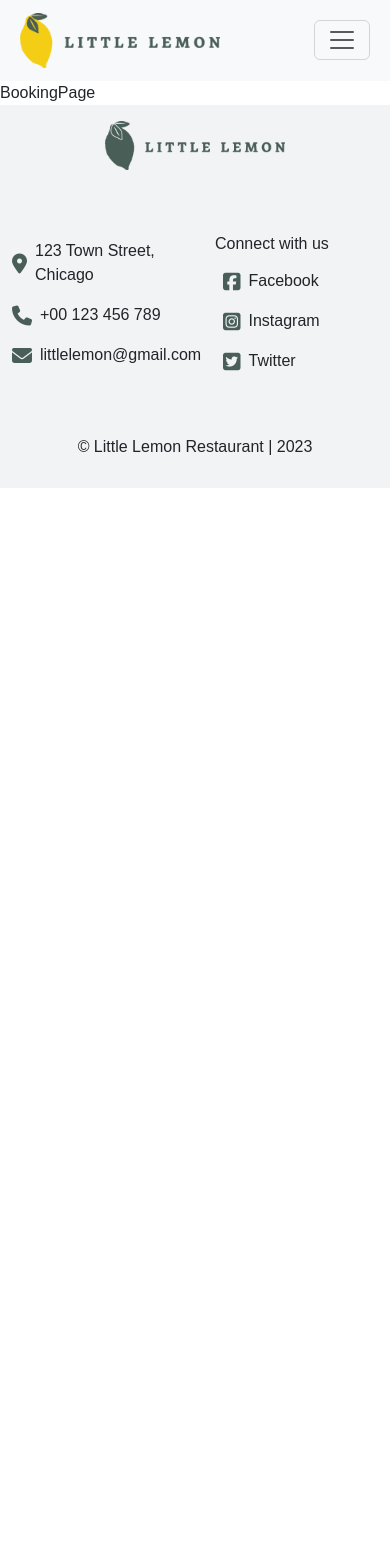
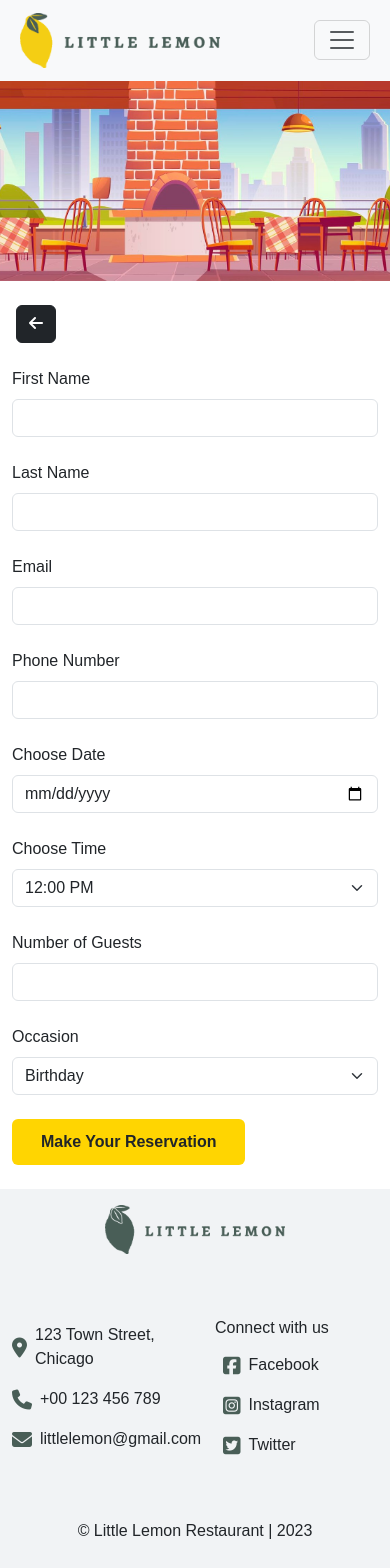
Before and after one commit to prudv13/Meta-React-Capstone-Project, a React (Vite) app: page /booking in a window 390 px wide. Shown: the top 1568 px of the page. Before the commit the page ends 844 px from the top, so only its background shows below. Built offline with nearby package versions, Linux system fonts and the light colour scheme.

Commit message:
booking form responsive design

```diff
--- a/src/App.css
+++ b/src/App.css
@@ -67,13 +67,13 @@
   min-height: 100px;
 }
 
-.btn-ordernow{
+.btn-ordernow, .btn-reservation{
   background-color: #ffd501;
   padding: 10px 28px;
   font-weight: bold;
 }
 
-.btn-ordernow:hover{
+.btn-ordernow:hover, .btn-reservation:hover{
   background-color: rgb(255, 175, 1);
   color: #FFF;
   padding: 10px 28px;
@@ -91,6 +91,25 @@ i{
 
 .footer-logo{
   padding: 1rem;
+}
+
+
+/* ========= Booking Page ========= */
+
+.booking-page{
+  min-height: 535px;
+}
+
+.fa-arrow-left{
+  color: #FFF;
+}
+
+.booking-hero-bg{
+  height: 200px;
+  background-image: url("./assets/booking-table-img.jpg");
+  background-repeat: no-repeat;
+  background-size: cover;
+  background-position: bottom;
 }
 
 /* ========= Media Queries ========= */
--- a/src/Components/BookingPage.jsx
+++ b/src/Components/BookingPage.jsx
@@ -1,8 +1,91 @@
+import { Link } from "react-router-dom";
+import BookingHeroImg from "../assets/booking-table-img.jpg";
 
 
 const BookingPage = () => {
   return (
-    <div>BookingPage</div>
+    <div className="container-fluid booking-page">
+      <div className="row">
+
+        <div className="col-12 booking-hero-bg">
+        </div>
+
+        <div className="col-12 my-4 px-3">
+          <Link to='/'>
+            <button className='btn btn-dark'>
+              <i class="fa-solid fa-arrow-left"></i>
+            </button>
+          </Link>
+        </div>
+
+      </div>
+
+      <form className="row">
+
+        <div className="col-12 col-md-6 col-lg-3 mb-4">
+          <label className="form-label">First Name</label>
+          <input className="form-control" type="text" />
+        </div>
+
+        <div className="col-12 col-md-6 col-lg-3 mb-4">
+          <label className="form-label">Last Name</label>
+          <input className="form-control" type="text" />
+        </div>
+
+        <div className="col-12 col-md-6 col-lg-3 mb-4">
+          <label className="form-label">Email</label>
+          <input className="form-control" type="email" />
+        </div>
+
+        <div className="col-12 col-md-6 col-lg-3 mb-4">
+          <label className="form-label">Phone Number</label>
+          <input className="form-control" type="text" />
+        </div>
+
+        <div className="col-12 col-md-6 col-lg-3 mb-4">
+          <label className="form-label">Choose Date</label>
+          <input className="form-control" type="date" />
+        </div>
+
+        <div className="col-12 col-md-6 col-lg-3 mb-4">
+          <label className="form-label">Choose Time</label>
+          <select className="form-select">
+            <option>12:00 PM</option>
+            <option>01:00 PM</option>
+            <option>02:00 PM</option>
+            <option>03:00 PM</option>
+            <option>04:00 PM</option>
+            <option>05:00 PM</option>
+            <option>06:00 PM</option>
+            <option>07:00 PM</option>
+            <option>08:00 PM</option>
+            <option>09:00 PM</option>
+            <option>10:00 PM</option>
+            <option>11:00 PM</option>
+          </select>
+        </div>
+
+        <div className="col-12 col-md-6 col-lg-3 mb-4">
+          <label className="form-label">Number of Guests</label>
+          <input className="form-control" type="number" min="0" max="10" name="guests" />
+        </div>
+
+        <div className="col-12 col-md-6 col-lg-3 mb-4">
+          <label className="form-label">Occasion</label>
+          <select className="form-select">
+            <option>Birthday</option>
+            <option>Anniversery</option>
+            <option>Other</option>
+          </select>
+        </div>
+
+        <div className="mb-4">
+          <button type="button" className="btn btn-reservation">Make Your Reservation</button>
+        </div>
+
+      </form>
+
+    </div>
   )
 }
 
--- a/src/Components/Header.jsx
+++ b/src/Components/Header.jsx
@@ -13,9 +13,9 @@ const Header = () => {
               We are a family owned Mediterranean restaurant, focused on
               traditional recipes served with a modern twist.
             </p>
-            <div>
+            <Link to='/booking'>
               <button className='btn btn-warning'>Reserve Table</button>
-            </div>
+            </Link>
           </div>
         </div>
         <div className='col-12 col-md-6 order-1 order-md-2'>
--- a/src/index.css
+++ b/src/index.css
@@ -6,5 +6,4 @@
 }
 
 body{
-  height: 100vh;
 }
```
Also changed, not shown: src/assets/booking-table-img.jpg (added).
